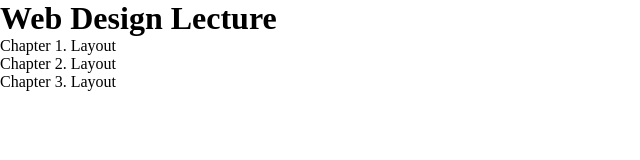
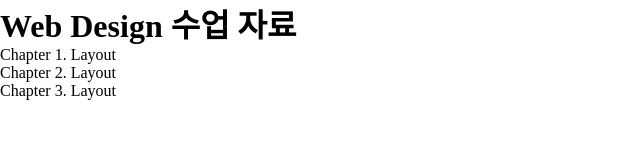
Before and after one commit to ChoiHyeYong/imhychoi.github.io, a plain HTML site: page index.html in a window 1280 px wide. Shown: the whole page, without its empty margins (0-640 px from the left). Drawn offline with nearby package versions, Linux system fonts and the light colour scheme.

Commit message:
Update index.html

```diff
--- a/index.html
+++ b/index.html
@@ -10,7 +10,7 @@
     <script src="script.js"></script>
 </head>
 <body>
-<h1>Web Design Lecture</h1>
+<h1>Web Design 수업 자료</h1>
 
 <ol class="list">
     <li><a href="#">Chapter 1. Layout</a></li>
```
